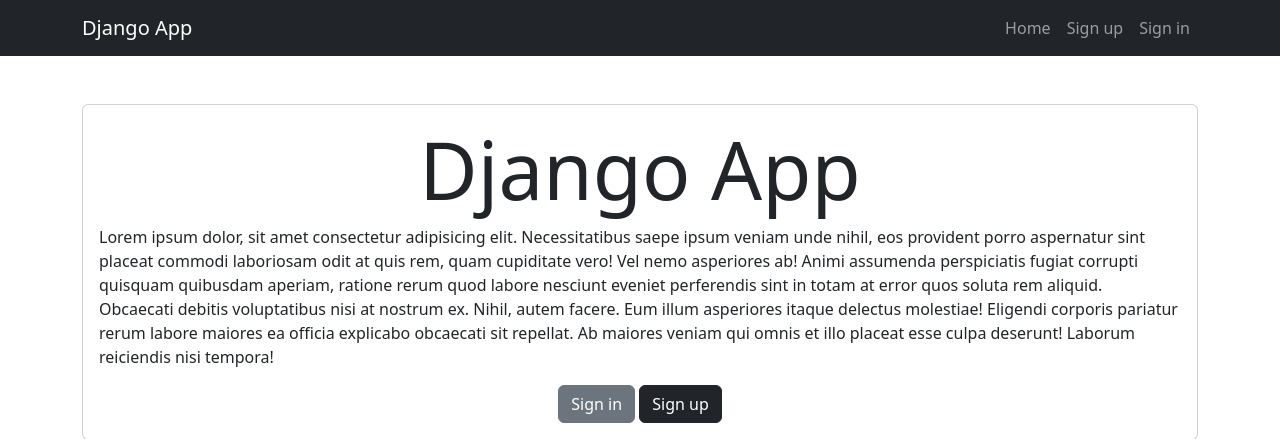
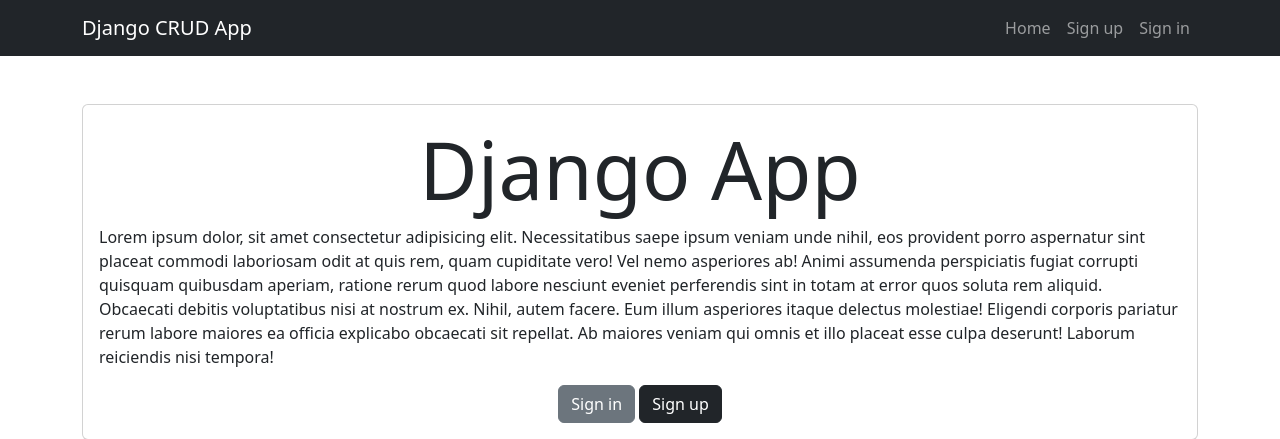
Before and after one commit to josmislas/Django-auth-CRUD, a Django app: page / in a window 1280 px wide. Shown: the top 439 px of the page. Run offline with Django 4.2, Linux system fonts and the light colour scheme.

Commit message:
build.sh test

```diff
--- a/tasks/templates/base.html
+++ b/tasks/templates/base.html
@@ -13,7 +13,7 @@
   <body>
     <nav class="navbar navbar-expand-lg bg-dark navbar-dark">
       <div class="container">
-        <a class="navbar-brand" href="#">Django App</a>
+        <a class="navbar-brand" href="#">Django CRUD App</a>
         <button
           class="navbar-toggler"
           type="button"
```
Also changed, not shown: 1 other file.
